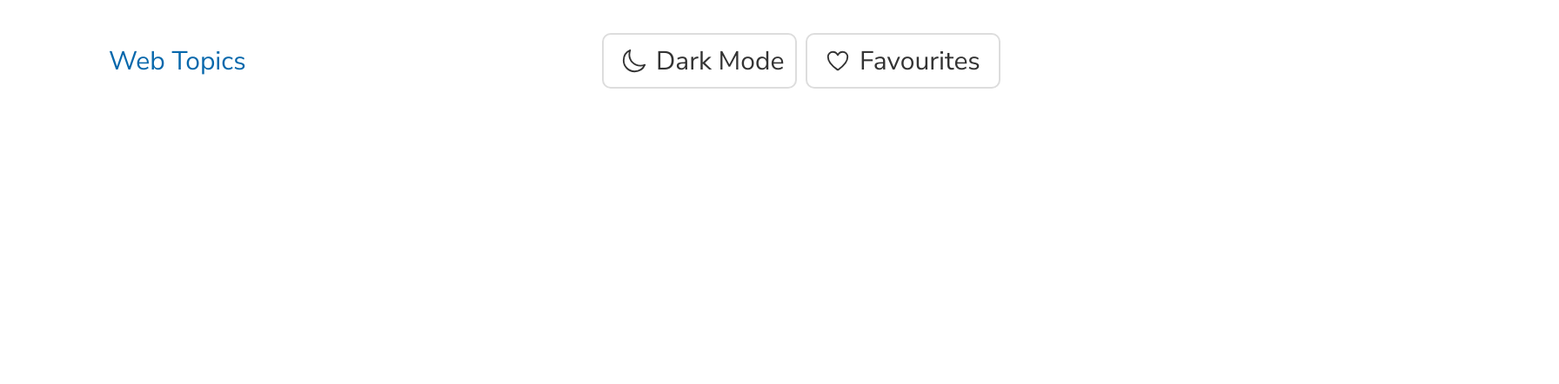
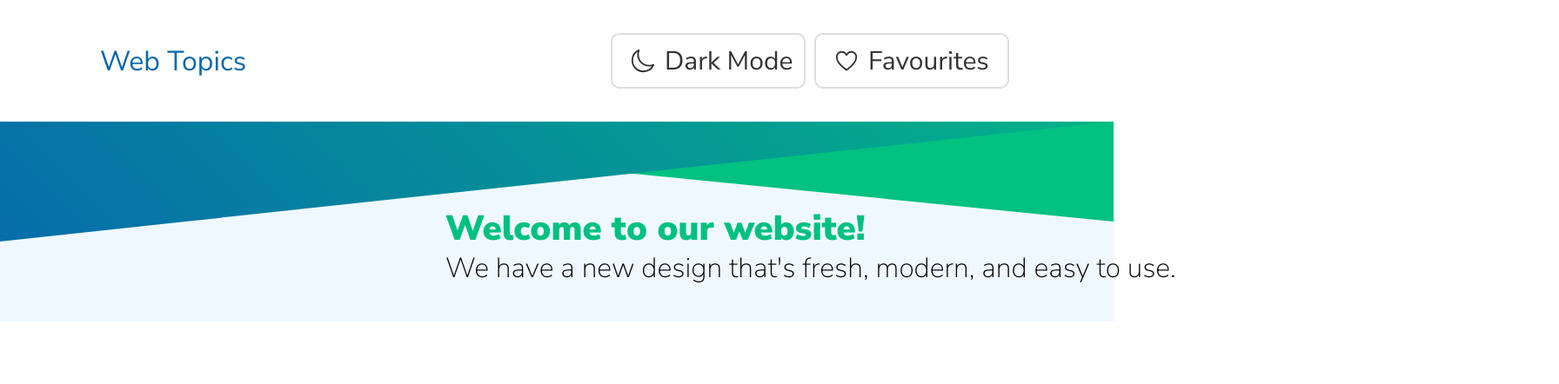
Before and after one commit to JSD-0723/ammar-hararah-project1, a plain HTML site: page home.html in a window 1280 px wide. Shown: the whole page at 87% size, 1792 px wide, since content can reach past the window. Drawn offline with nearby package versions, Linux system fonts and the light colour scheme.

Commit message:
add welcome banner

```diff
--- a/css/style.css
+++ b/css/style.css
@@ -1,5 +1,4 @@
-@import url('https://fonts.googleapis.com/css2?family=Nunito+Sans:opsz,wght@6..12,200;6..12,400;6..12,700&display=swap');
-
+@import url('https://fonts.googleapis.com/css2?family=Nunito+Sans:opsz,wght@6..12,200;6..12,400;6..12,700;6..12,800;6..12,900&display=swap');
 :root{
     box-sizing: border-box;
     font-family: 'Nunito Sans', sans-serif;
@@ -10,6 +9,8 @@ body{
     padding: 0;
 }
 
+/* Navbar Styling Begin */
+
 .navbar{
     height: 140px;
     background-color: var(--bg_default);
@@ -17,7 +18,7 @@ body{
 
 .navbar-title{
     margin: auto 0;
-    font-size: 30px;
+    font-size: 32px;
     font-weight: 400;
 }
 
@@ -28,7 +29,7 @@ body{
 
 .navbar-container{
     display: flex;
-    margin: auto 125px;
+    margin: auto 115px;
     justify-content: space-between;
     height: inherit;
 }
@@ -60,3 +61,57 @@ body{
 .navbar-item > ion-icon{
     margin: auto 10px auto 20px;
 }
+/* Navbar Styling END */
+
+/* Welcome Banner Styling Begin */
+
+.welcome-banner{
+    position: relative;
+    background-color: aliceblue;
+    height: 230px;
+    width: 100%;
+}
+
+.welcome-banner-start-color{
+    position: absolute;
+    height: inherit;
+    width: inherit;
+    z-index: 2;
+    background:linear-gradient(45deg, var(--brand-primary) 0%, var(--brand-secondary) 120%);;
+    clip-path: polygon(0% 0%, 100% 0%, 0% 60%);
+
+}
+.welcome-banner-end-color{
+    position: absolute;
+    height: inherit;
+    width: inherit;
+    z-index: 1;
+    background:var(--brand-secondary);
+    clip-path: polygon(10% 0%, 100% 0%, 100% 50%);
+}
+
+.welcome-text{
+    z-index: 3;
+    height: inherit;
+    width: inherit;
+    position: absolute;
+    text-align: left;
+    left: 40%;
+    top: 30%;
+}
+.welcome-text h1{
+    color: var(--brand-secondary);
+    font-weight: 900;
+    margin-bottom: 0;
+    font-size: 40px;
+}
+
+.welcome-text p{
+    margin-bottom: 0;
+    margin-top: -.25%;
+    font-weight: 200;
+    font-size: 32px;
+
+}
+
+/* Welcome Banner Styling ENDS */
--- a/home.html
+++ b/home.html
@@ -5,8 +5,8 @@
     <meta charset="UTF-8">
     <meta name="viewport" content="width=device-width, initial-scale=1.0">
     <title>Web Topics</title>
+    <link rel="stylesheet" href="css/style.css">
     <link rel="stylesheet" href="css/light.css">
-    <link rel="stylesheet" href="css/style.css">
     <link rel="stylesheet" href="css/dark.css">
     <link rel="stylesheet" href="css/variables.css">
 
@@ -31,6 +31,24 @@
         </div>
     </header>
 
+    <div class="welcome-banner">
+        <div class="welcome-banner-start-color">
+
+        </div>
+        <div class="welcome-banner-end-color">
+
+        </div>
+        <div class="welcome-text">
+            <h1>
+                Welcome to our website!
+            </h1>
+            <p>
+                We have a new design that's fresh, modern, and easy to use.
+            </p>
+
+        </div>
+
+    </div>
 </body>
 
 <script src="https://unpkg.com/ionicons@latest/dist/ionicons.js"></script>
```
